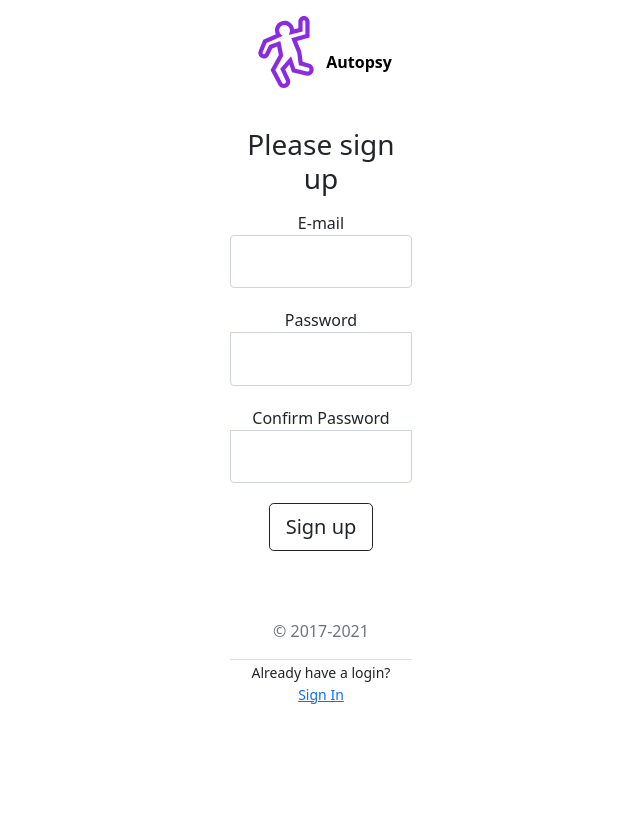
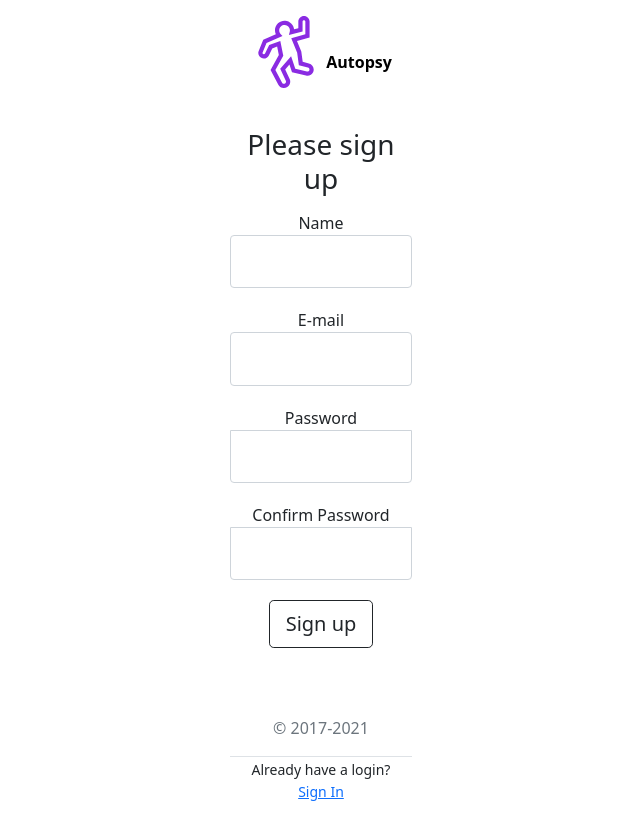
Before and after one commit to ep4sh/autopsy, a Flask app: page /register in a window 1280 px wide. Shown: the whole page, without its empty margins (319-959 px from the left). Before the commit the page ends 704 px from the top, so only its background shows below. Run offline with Flask 2, Linux system fonts and the light colour scheme.

Commit message:
Add user name for User model

```diff
--- a/autopsy_app/forms.py
+++ b/autopsy_app/forms.py
@@ -6,28 +6,28 @@ from autopsy_app.model import User
 
 
 class RegistrationForm(FlaskForm):
-    # Email == Username
-    username = StringField('E-mail',
+    name = StringField('Name', validators=[DataRequired(), Length(max=20)])
+    email = StringField('E-mail', validators=[DataRequired(), Email()])
+    password = PasswordField('Password', validators=[DataRequired(),
+                             Length(min=3, max=20)])
+    confirm_password = PasswordField('Confirm Password',
+                                     validators=[DataRequired(),
+                                                 Length(min=3, max=20),
+                                                 EqualTo('password')])
+    submit = SubmitField('Sign up')
+
+    def validate_email(self, email):
+        email = User.query.filter_by(user_email=email.data).first()
+        if email:
+            msg = "Account is already exist, see below to reset your password"
+            raise ValidationError(msg)
+
+
+class LoginForm(FlaskForm):
+    email = StringField('Email',
                         validators=[DataRequired(), Email()])
     password = PasswordField('Password',
                              validators=[DataRequired(),
                                          Length(min=3, max=20)])
-    confirm_password = PasswordField('Confirm Password',
-                                      validators=[DataRequired(),
-                                                  Length(min=3, max=20),
-                                                  EqualTo('password')])
-    submit = SubmitField('Sign up')
-
-    def validate_username(self, username):
-        user = User.query.filter_by(user_name=username.data).first()
-        if user:
-            msg = "Username is already taken.."
-            raise ValidationError(msg)
-
-class LoginForm(FlaskForm):
-    username = StringField('Email',
-                        validators=[DataRequired(), Email()])
-    password = PasswordField('Password',
-                           validators=[DataRequired(), Length(min=3, max=20)])
     remember = BooleanField('Remember me')
     submit = SubmitField('Sign in')
--- a/autopsy_app/model.py
+++ b/autopsy_app/model.py
@@ -4,6 +4,7 @@ from flask_login import UserMixin
 from autopsy_app import app, login_manager
 
 db = SQLAlchemy(app)
+
 
 @login_manager.user_loader
 def load_user(user_id):
@@ -14,13 +15,13 @@ class User(db.Model, UserMixin):
     # do not rename id - flask_login may become broken
     id = db.Column(db.Integer, primary_key=True)
     user_name = db.Column(db.String(20), unique=True, nullable=False)
+    user_email = db.Column(db.String(20), unique=True, nullable=False)
     user_password = db.Column(db.String(100), nullable=False)
     user_image = db.Column(db.String(20), default='default.jpg')
     docs = db.relationship('Doc', backref='author', lazy=True)
 
     def __repr__(self):
-        return f"User('{self.user_name}', '{self.user_image}')"
-
+        return f"User('{self.user_email}', '{self.user_name}', '{self.user_image}')"
 
 
 class Doc(db.Model):
--- a/autopsy_app/routes.py
+++ b/autopsy_app/routes.py
@@ -16,7 +16,7 @@ def login():
         return redirect(url_for('dashboard'))
     form = LoginForm()
     if form.validate_on_submit():
-        user = User.query.filter_by(user_name=form.username.data).first()
+        user = User.query.filter_by(user_email=form.email.data).first()
         if user and flask_bcrypt.check_password_hash(user.user_password,
                                                form.password.data):
             login_user(user, remember=form.remember.data)
@@ -38,10 +38,11 @@ def register():
     if form.validate_on_submit():
         hashed_pw =  flask_bcrypt.generate_password_hash(form.password.data)\
                                                    .decode('utf-8')
-        user = User(user_name=form.username.data, user_password=hashed_pw)
+        user = User(user_email=form.email.data, user_password=hashed_pw,
+                    user_name=form.name.data)
         db.session.add(user)
         db.session.commit()
-        flash(f"An account {form.username.data} has been created", 'success')
+        flash(f"An account {form.email.data} has been created", 'success')
         return redirect(url_for('login'))
     return render_template('register.html', form=form)
 
--- a/autopsy_app/templates/dashboard.html
+++ b/autopsy_app/templates/dashboard.html
@@ -1,4 +1,4 @@
-{% extends "user.html" %}
+{% extends "user_menu.html" %}
 
 {% block title %}
   <title>Autopsy Dashboard</title>
--- a/autopsy_app/templates/profile.html
+++ b/autopsy_app/templates/profile.html
@@ -1,4 +1,4 @@
-{% extends "user.html" %}
+{% extends "user_menu.html" %}
 
 {% block title %}
   <title>Autopsy: Profile</title>
@@ -7,9 +7,9 @@
 
 
 {% block middle_layer %}
-  <div class="">
+  <div>
     <div class="w-100">
-      <h1>Welcome, username</h1>
+      <h1>Welcome, {{ current_user.user_name }}</h1>
     </div>
   </div>
 {% endblock middle_layer %}
--- a/autopsy_app/templates/register.html
+++ b/autopsy_app/templates/register.html
@@ -11,18 +11,34 @@
           <h1 class="h3 mb-3 font-weight-normal">Please sign up</h1>
 
           <div class="form-group">
-            {{ form.username.label(class="form-control-label") }}
-            {% if form.username.errors %}
-              {{ form.username(class="form-control form-control-md is-invalid") }}
+            {{ form.name.label(class="form-control-label") }}
+            {% if form.name.errors %}
+              {{ form.name(class="form-control form-control-md is-invalid") }}
               <div class="invalid-feedback">
-                {% for err in form.username.errors %}
+                {% for err in form.name.errors %}
                   <span>
                     {{ err }}
                   </span>
                 {% endfor%}
               </div>
             {% else %}
-              {{ form.username(class="form-control form-control-md") }}
+              {{ form.name(class="form-control form-control-md") }}
+            {% endif %}
+          </div>
+
+          <div class="form-group">
+            {{ form.email.label(class="form-control-label") }}
+            {% if form.email.errors %}
+              {{ form.email(class="form-control form-control-md is-invalid") }}
+              <div class="invalid-feedback">
+                {% for err in form.email.errors %}
+                  <span>
+                    {{ err }}
+                  </span>
+                {% endfor%}
+              </div>
+            {% else %}
+              {{ form.email(class="form-control form-control-md") }}
             {% endif %}
           </div>
 
--- a/autopsy_app/templates/top_layer.html
+++ b/autopsy_app/templates/top_layer.html
@@ -9,7 +9,7 @@
       {% endblock menu %}
     </div>
 
-    <div class="col-lg-9 mx-auto">
+    <div class="col-lg-9 mx-auto py-5">
       {% block middle_layer %}
       {% endblock %}
     </div>
```
Also changed, not shown: autopsy_app/templates/login.html (+5 -5 lines), autopsy_app/templates/user_menu.html (renamed from autopsy_app/templates/user.html).
